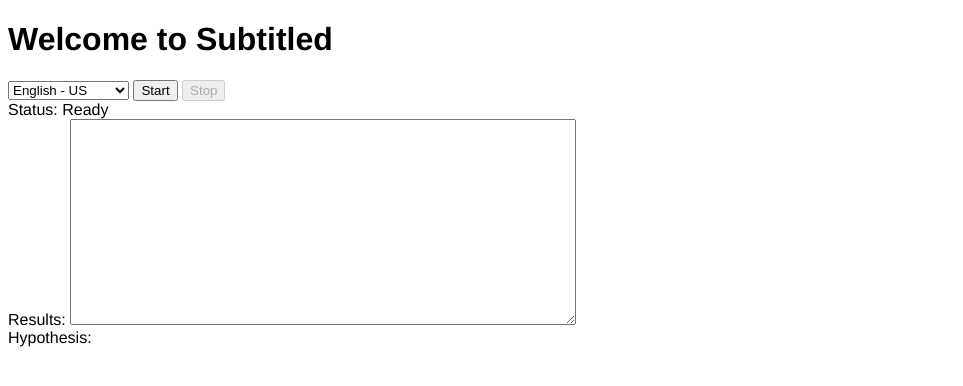
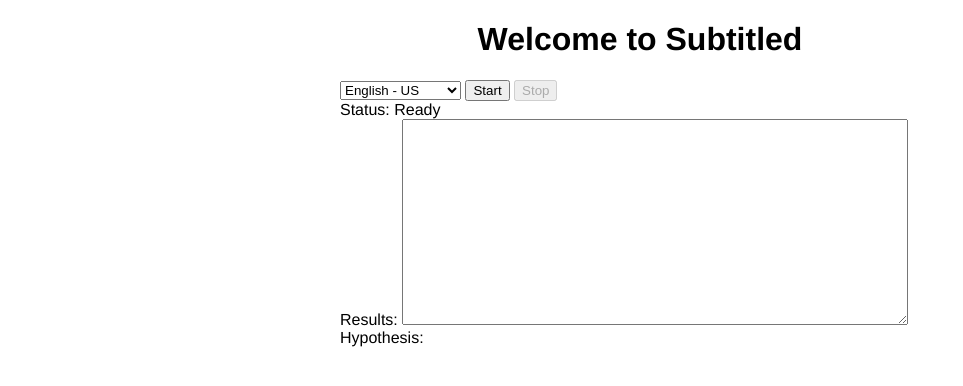
Before and after one commit to SanatSharma/subtitled, a website: page client/Sample.html in a window 1280 px wide. Shown: the whole page, without its empty margins (0-963 px from the left). Drawn offline with Linux system fonts and the light colour scheme.

Commit message:
more styling updtaes

```diff
--- a/client/Sample.html
+++ b/client/Sample.html
@@ -65,6 +65,12 @@
     <style>
         body {
             font-family: 'Helvetica Neue',Helvetica,Arial,sans-serif;
+            max-width: 600px;
+            margin: 0 auto;
+        }
+        .center {
+            text-align: center;
+            margin: 0 auto;
         }
         .subtitle-node {
             display: inline-block;
@@ -84,7 +90,7 @@
     <div id="warning">
         <h1 style="font-weight:500;">Loading...</h1>
     </div>
-    <h1>Welcome to Subtitled</h1>
+    <div class="center"><h1>Welcome to Subtitled</h1></div>
     <div id="content" style="display:none">
         <input id="key" type="text" size="40" value="YOUR_BING_SPEECH_API_KEY" style="display:none">
         <select id="languageOptions">
```
